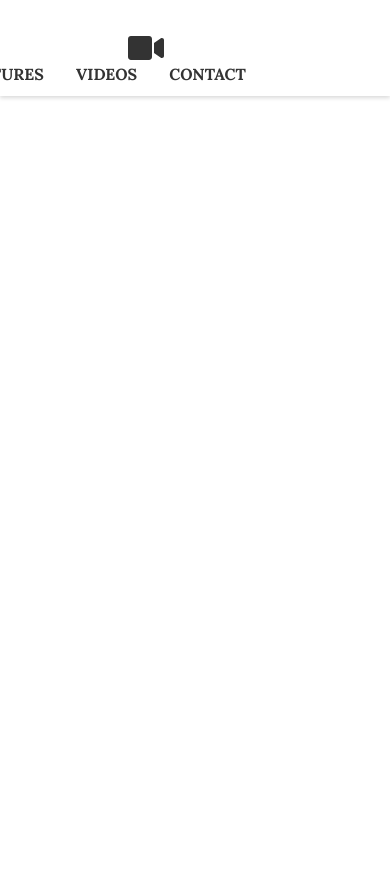
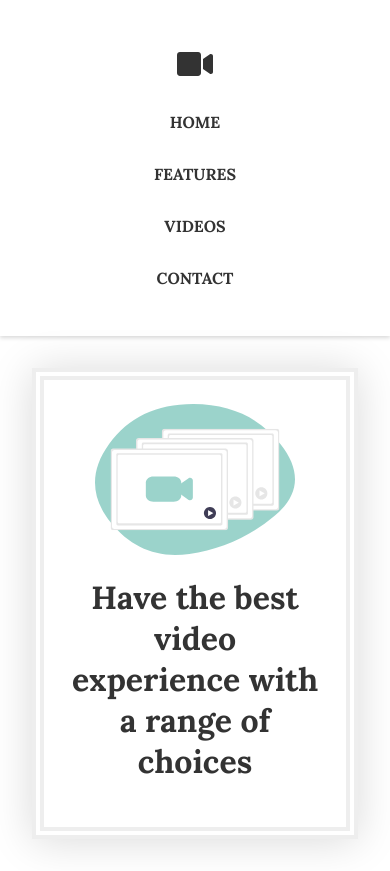
Before and after one commit to nehabharati/video-grid, a React (Create React App) app: page / in a window 390 px wide. Before the commit the page ends 844 px from the top, so only its background shows below. Built offline with nearby package versions, Linux system fonts and the light colour scheme.

Commit message:
video grid app done

```diff
--- a/package.json
+++ b/package.json
@@ -1,5 +1,5 @@
 {
-  "homepage": "http://nehabharati.github.io/",
+  "homepage": "http://nehabharati.github.io/video-grid",
   "name": "video-grid",
   "version": "0.1.0",
   "private": true,
--- a/src/App.css
+++ b/src/App.css
@@ -13,6 +13,10 @@ nav {
   -webkit-box-shadow: 0 2px 40px 0 rgba(0, 0, 0, 0.15);
   -moz-box-shadow: 0 2px 40px 0 rgba(0, 0, 0, 0.15);
   box-shadow: 0 2px 4px 0 rgba(0, 0, 0, 0.15);
+}
+.logo {
+  font-size: 2rem;
+  margin: 0 4em;
 }
 .home {
   display: flex;
@@ -64,7 +68,6 @@ nav ul li a:hover {
   text-decoration: none;
   color: #000;
 }
-
 .features {
   margin: 8em;
 }
@@ -133,3 +136,62 @@ footer {
 .my-videos h1 {
   margin-left: 4em;
 }
+
+@media (max-width:986px) {
+  nav {
+   display: flex;
+   flex-direction: column;
+   justify-content: center;
+  }
+  nav ul {
+    flex-direction: column;
+    justify-content: center;
+    padding-left: 0;
+    align-items: center;
+  }
+  nav ul li {
+    padding: 1em ;
+  }
+  nav ul li:hover {
+    background-color: #ddd;
+    border-radius: 5px;
+  }
+  .logo {
+    margin: 0.5em auto;
+  }
+  .home {
+    flex-direction: column-reverse;
+    padding: 2em;
+    margin: 2em;
+  }
+  .home img {
+    width: 200px;
+  }
+  .home h1 {
+    width: 100%;
+    text-align: center;
+  }
+  .features {
+    margin: 2em;
+  }
+  .feature {
+    flex-direction: column-reverse;
+  }
+  .feature-img img{
+    width: 150px;
+  }
+  .feature-desc h2 {
+    text-align: center;
+  }
+  .videos {
+    display: grid;
+    grid-template-columns:  1fr ;
+    margin: 0 1em;
+  }
+  .video-card p {
+    font-size: 1rem;
+    font-weight: 700;
+    padding:0 1em;
+    text-align: center;
+  }
+}
--- a/src/App.js
+++ b/src/App.js
@@ -11,15 +11,11 @@ function App() {
   return (
     <Router>
       <Navbar />
-      <Route path="/video-grid" exact render={() => {
-        return (
-          <Redirect to="/video-grid" />
-        )
-      }} component={Home} />
+      <Route path="/" exact component={Home} />
       <Switch>
-        <Route path="/video-grid/features" component={Features} />
-        <Route path="/video-grid/videos" component={Videos} />
-        <Route path="/video-grid/contact" component={Contact} />
+        <Route path="/features" component={Features} />
+        <Route path="/videos" component={Videos} />
+        <Route path="/contact" component={Contact} />
       </Switch>
     </Router>
   );
--- a/src/components/Navbar.js
+++ b/src/components/Navbar.js
@@ -7,7 +7,7 @@ function Navbar() {
     return (
         <div className="navbar">
             <nav>
-                <FontAwesomeIcon icon={faVideo} style={{ fontSize: "2rem", margin: "0 4em" }} />
+                <FontAwesomeIcon icon={faVideo} className="logo" />
                 <ul>
                     <li>
                         <Link to="/">
```
